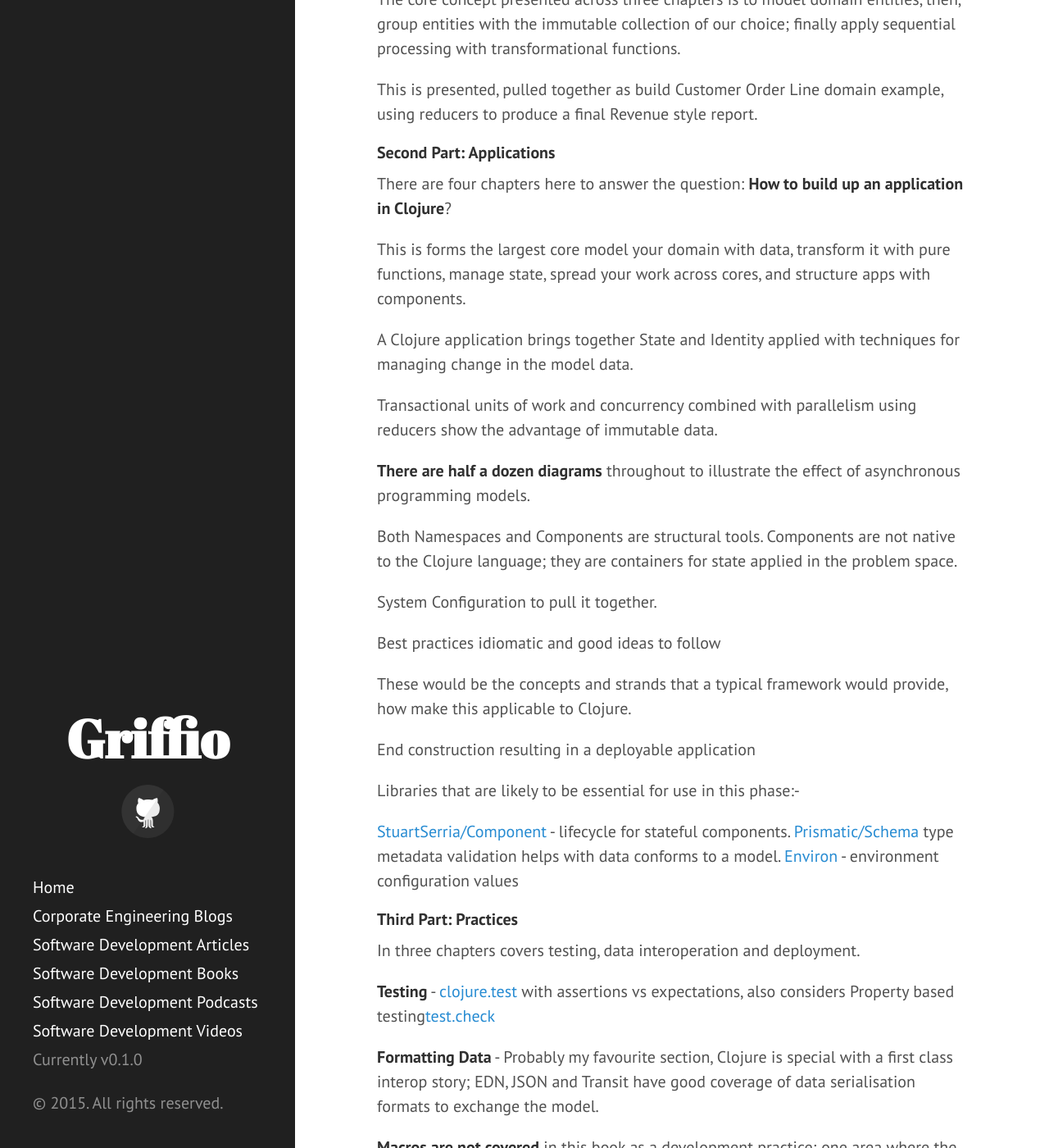
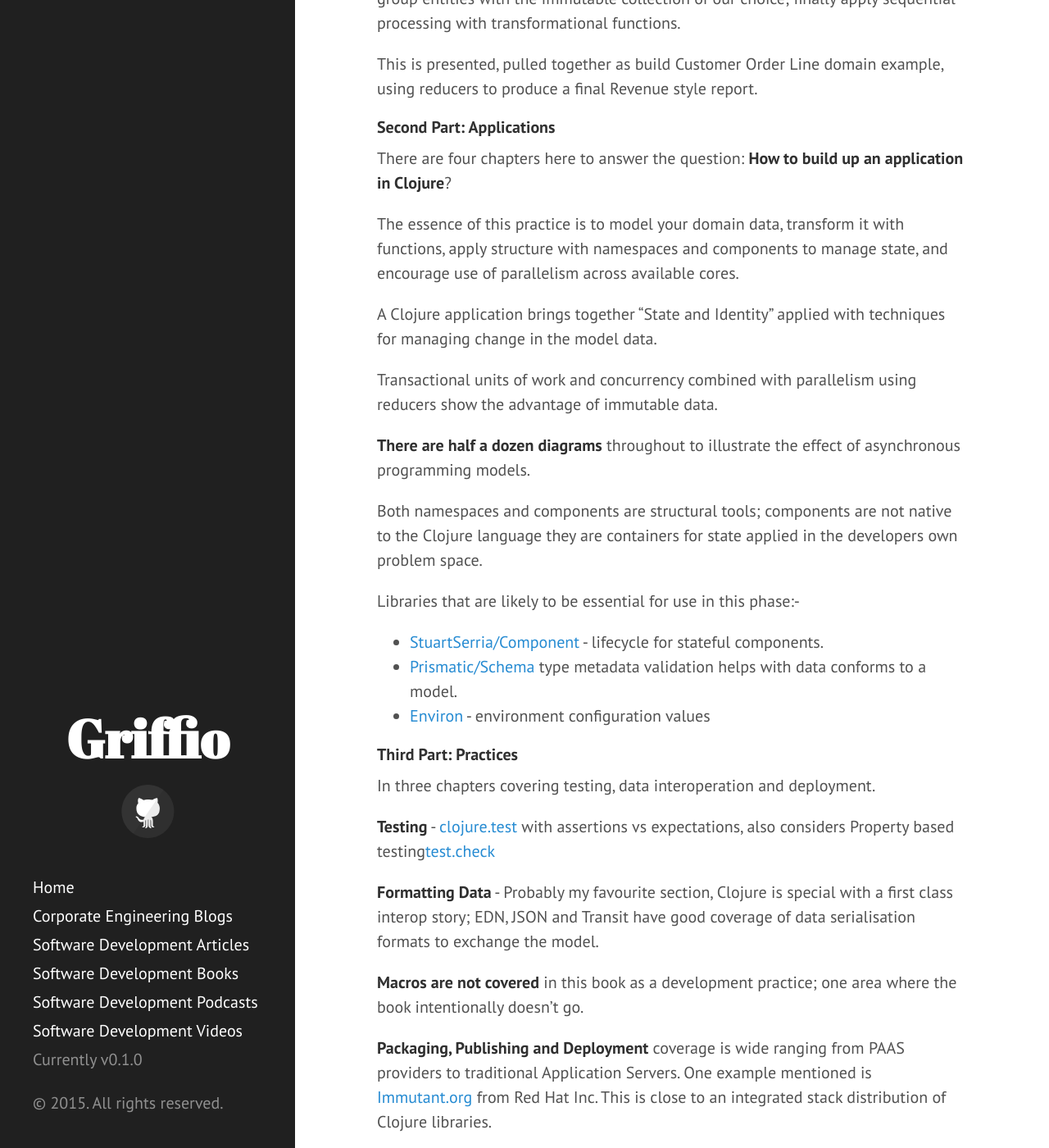
Before and after one commit to griffio/griffio.github.io, a Jekyll site: the page built from _posts/2015-09-18-Clojure-Applied-Review.md, in a window 1280 px wide and 1400 px high, scrolled down 1832 px. Shown: the whole window at 82% size. Built offline with Jekyll 4.4.1, drawn with Linux system fonts in a browser that asks for light colours; nearby versions of some CDN libraries; some of the changed text lies outside the part shown.

Commit message:
Update 2015-09-18-Clojure-Applied-Review.md

```diff
--- a/_posts/2015-09-18-Clojure-Applied-Review.md
+++ b/_posts/2015-09-18-Clojure-Applied-Review.md
@@ -9,20 +9,20 @@
 
 ![Clojure Applied Book](https://raw.githubusercontent.com/griffio/griffio.github.io/master/public/clojure_applied.jpg)
 
-### [Clojure-Applied] (https://pragprog.com/book/vmclojeco/clojure-applied)
+### [Clojure-Applied](https://pragprog.com/book/vmclojeco/clojure-applied)
 
 Authors [Ben Vandgrift](https://twitter.com/bvandgrift) & [Alex Miller](https://twitter.com/puredanger).
 
-#### Parts in the book containing 210 pages
+#### An overview of book contents containing 211 pages
 
 * Foundations
 * Applications
 * Practices
 * Appendices
 
-Since I am moving on from [Living Clojure](https://griffio.github.io/review/2015/05/02/Living-Clojure-Review/); How is “Clojure Applied” different to the [dozen or so Clojure books](http://clojure-doc.org/articles/ecosystem/books.html) released?
+Since I am moving on from [Living Clojure](https://griffio.github.io/review/2015/05/02/Living-Clojure-Review/); How is “Clojure Applied” different to the [dozen or so Clojure books](http://clojure-doc.org/articles/ecosystem/books.html) released so far?
 
-**It does not follow any ‘Cookbook’ style**; instead the First and Second parts are sequential in approach. The Third part titled “Practices” describe reference material for production use. Finally, the Appendices contain the philosophy behind Clojure and the precise nature of its design.
+**It does not follow any ‘Cookbook’ style**; instead the First and Second parts are sequential in approach. The Third part titled “Practices” describe reference material for production use. Finally, the Appendices contain the philosophy behind Clojure and the precise nature of its design and vocabulary.
 
 **This is for intermediate Clojurist**; who is familiar with the syntax - has solved puzzles in the REPL - ready to begin their journey into real development practices.
 
@@ -43,32 +43,24 @@
 There are four chapters here to answer the question:
 **How to build up an application in Clojure**?
 
-This is forms the largest core model your domain with data, transform it with pure functions, manage state, spread your work across cores, and structure apps with components.
+The essence of this practice is to model your domain data, transform it with functions, apply structure with namespaces and components to manage state, and encourage use of parallelism across available cores.
 
-A Clojure application brings together State and Identity applied with techniques for managing change in the model data.
+A Clojure application brings together "State and Identity" applied with techniques for managing change in the model data.
 
 Transactional units of work and concurrency combined with parallelism using reducers show the advantage of immutable data.
 
 **There are half a dozen diagrams** throughout to illustrate the effect of asynchronous programming models.
 
-Both Namespaces and Components are structural tools.
-Components are not native to the Clojure language; they are containers for state applied in the problem space.
-
-System Configuration to pull it together.
-
-Best practices idiomatic and good ideas to follow
-
-These would be the concepts and strands that a typical framework would provide, how make this applicable to Clojure.
-
-End construction resulting in a deployable application
+Both namespaces and components are structural tools; components are not native to the Clojure language they are containers for state applied in the developers own problem space.
 
 Libraries that are likely to be essential for use in this phase:-
 
-[StuartSerria/Component](https://github.com/stuartsierra/component) - lifecycle for stateful components.
-[Prismatic/Schema](https://github.com/Prismatic/schema) type metadata validation helps with data conforms to a model.
-[Environ](https://github.com/weavejester/environ) - environment  configuration values
+* [StuartSerria/Component](https://github.com/stuartsierra/component) - lifecycle for stateful components.
+* [Prismatic/Schema](https://github.com/Prismatic/schema) type metadata validation helps with data conforms to a model.
+* [Environ](https://github.com/weavejester/environ) - environment configuration values
+
 #### Third Part: Practices
-In three chapters covers testing, data interoperation and deployment.
+In three chapters covering testing, data interoperation and deployment.
 
 **Testing** - [clojure.test](https://clojure.github.io/clojure/clojure.test-api.html) with assertions vs expectations, also considers Property based testing[test.check](https://github.com/clojure/test.check)
 
```
